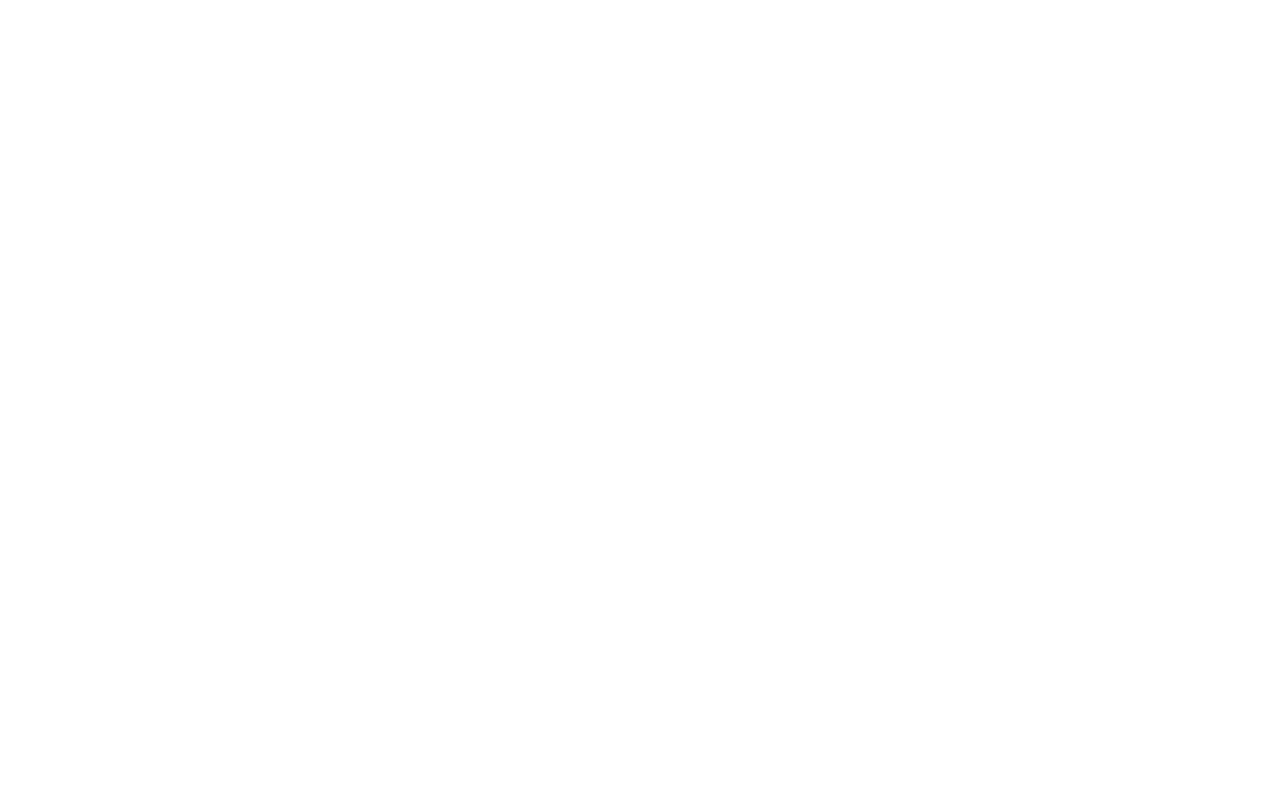
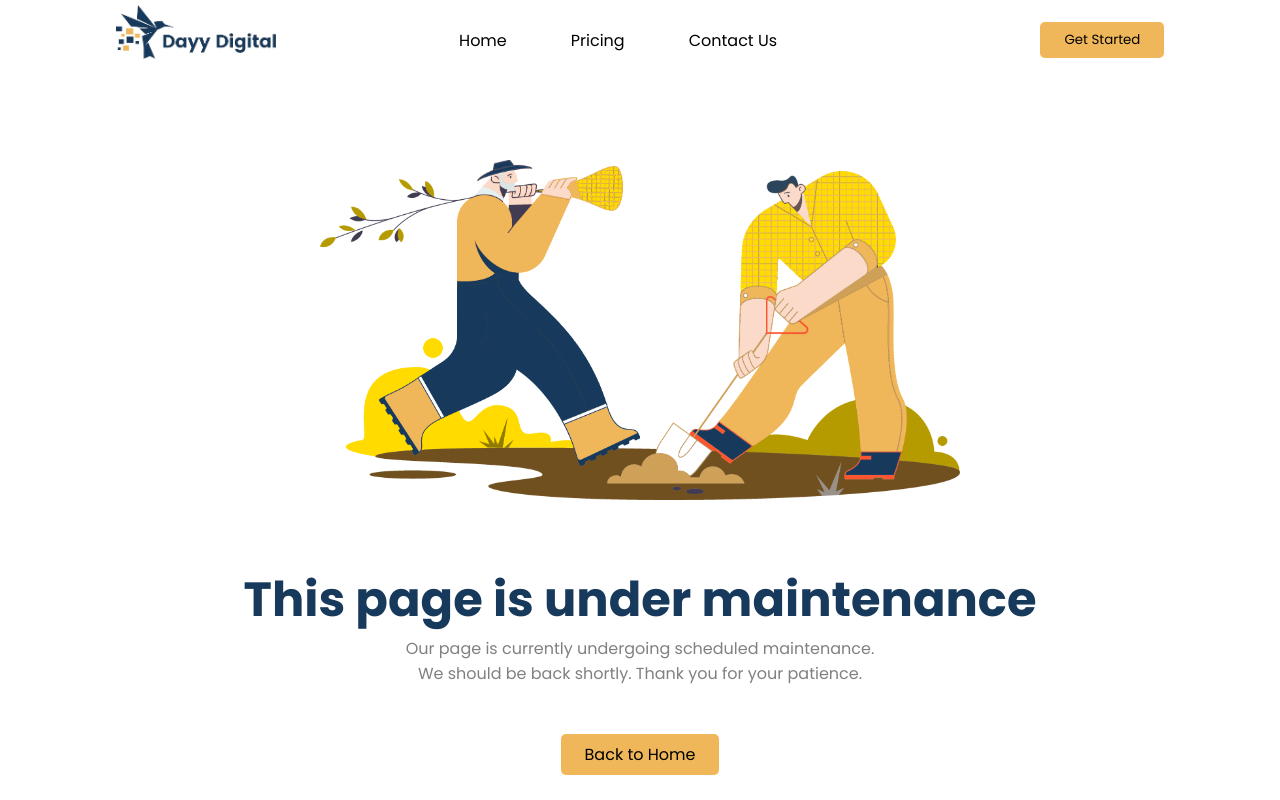
Before and after one commit to aurellesia/dayy-digital-website, a React (Create React App) app: page /contact in a window 1280 px wide. Before the commit this address had no page. Shown: the top 800 px of the page. Built offline with nearby package versions, Linux system fonts and the light colour scheme.

Commit message:
button get started component

```diff
--- a/src/App.js
+++ b/src/App.js
@@ -10,6 +10,8 @@ function App() {
         <Routes>
           <Route path="/" element={<LandingPage />} />
           <Route path="/maintenance" element={<Maintenance />} />
+          <Route path="/pricing" element={<Maintenance />} />
+          <Route path="/contact" element={<Maintenance />} />
         </Routes>
       </Router>
     </div>
--- a/src/components/Body/index.jsx
+++ b/src/components/Body/index.jsx
@@ -23,6 +23,7 @@ import meta_ads_cpas_1 from "../../assets/portfolio/meta_ads_cpas_1.png";
 import meta_ads_cpas_2 from "../../assets/portfolio/meta_ads_cpas_2.png";
 import marketplace_ads_1 from "../../assets/portfolio/marketplace_ads_1.png";
 import marketplace_ads_2 from "../../assets/portfolio/marketplace_ads_2.png";
+import ButtonGetStarted from "../ButtonGetStarted";
 
 const Body = () => {
   return (
@@ -155,8 +156,7 @@ const Body = () => {
                 Skilled Team!
               </span>
             </div>
-            <div className="copywrite-list">
-              <button className="btn-get-started">Get Started</button>
+            <div className="copywrite-list"><ButtonGetStarted />
             </div>
           </div>
           <img className="copywrite-image" src={picture_one} alt="copywrite" />
--- /dev/null
+++ b/src/components/ButtonGetStarted/index.jsx
@@ -0,0 +1,14 @@
+import { useNavigate } from "react-router-dom";
+
+const ButtonGetStarted = () => {
+    const navigate = useNavigate();
+    const handleGoToPricing = () => navigate("pricing");
+
+    return (
+        <>
+            <button className="btn-get-started" onClick={handleGoToPricing}>Get Started</button>
+        </>
+    )
+}
+
+export default ButtonGetStarted;
--- a/src/components/Header/index.jsx
+++ b/src/components/Header/index.jsx
@@ -1,5 +1,6 @@
 import "../../styles/styles.scss";
 import header_picture from "../../assets/images/header-picture-logo.png";
+import ButtonGetStarted from "../ButtonGetStarted";
 
 const Header = () => {
   return (
@@ -13,7 +14,7 @@ const Header = () => {
         Helping your digital advertising needs, developing advertising-based social media and generating sales for your brand.
         </div>
         <div className="header-btn-wrapper">
-          <button className="btn-get-started">Get Started</button>
+          <ButtonGetStarted />
           <button className="btn-contact-us">Contact Us</button>
         </div>
         <img
--- a/src/components/Navbar/index.jsx
+++ b/src/components/Navbar/index.jsx
@@ -1,6 +1,7 @@
 import "../../styles/styles.scss";
 import { NavLink } from "react-router-dom";
 import logo from "../../assets/images/logo-day-no-bg-navbar.png";
+import ButtonGetStarted from "../ButtonGetStarted";
 
 const Navbar = () => {
   return (
@@ -14,17 +15,17 @@ const Navbar = () => {
             </NavLink>
           </li>
           <li className="navlink">
-            <NavLink to="/maintenance" className="navtext">
+            <NavLink to="/pricing" className="navtext">
               Pricing
             </NavLink>
           </li>
           <li className="navlink">
-            <NavLink to="/maintenance" className="navtext">
+            <NavLink to="/contact" className="navtext">
               Contact Us
             </NavLink>
           </li>
         </ul>
-        <button className="button-get-started">Get Started</button>
+        <ButtonGetStarted />
       </div>
     </>
   );
--- a/src/styles/components/_navbar.scss
+++ b/src/styles/components/_navbar.scss
@@ -31,7 +31,7 @@
     }
   }
 
-  .button-get-started {
+  .btn-get-started {
     @include button();
   }
 }
```
